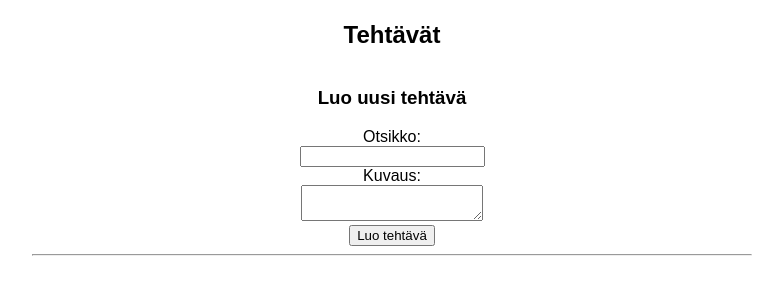
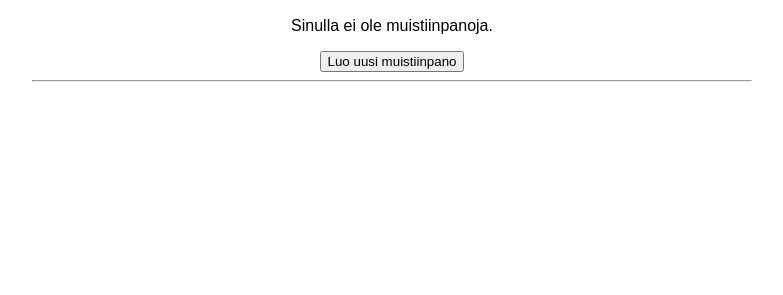
Before and after one commit to veeranniina/tsoha-teht-v-sovellus, a Flask app: template templates/home.html in a window 1280 px wide. Shown: the part 169-464 px from the top of the page, without its empty margins (248-1031 px from the left). Run offline with Flask 3, Linux system fonts and the light colour scheme; the template is opened without the code that fills it, so the values that code supplies are empty; the visitor is signed in with stand-in values (Sample User, id 1).

Commit message:
fixed functionality of home.html

```diff
--- a/templates/home.html
+++ b/templates/home.html
@@ -5,7 +5,8 @@
 {% if session.user_id %}
     <p>Olet kirjautunut sisään nimellä <b>{{ session.user_name }}</b>. <a href="/logout">Kirjaudu ulos</a></p>
 
-<h2>Tehtävät</h2>
+    {% if tasks %}
+        <h2>Muistiinpanot</h2>
         <ul>
             {% for task in tasks %}
             <li>{{ task.title }}</li>
@@ -13,16 +14,11 @@
             <!-- Lisää muita tehtävän tietoja tarpeen mukaan -->
             {% endfor %}
         </ul>
+    {% else %}
+        <p>Sinulla ei ole muistiinpanoja.</p>
+    {% endif %}
 
-<h3>Luo uusi tehtävä</h3>
-<form action="/create_task" method="POST">
-    <label for="title">Otsikko:</label><br>
-    <input type="text" id="title" name="title"><br>
-    <label for="description">Kuvaus:</label><br>
-    <textarea id="description" name="description"></textarea><br>
-    <!-- Lisää muita tehtävän ominaisuuksia tarpeen mukaan -->
-    <button type="submit">Luo tehtävä</button>
-</form>
+    <a href="/new"><button>Luo uusi muistiinpano</button></a>
 
 {% else %}
     <p>Et ole kirjautunut sisään. <a href="/login">Kirjaudu sisään</a></p>
@@ -34,6 +30,5 @@
         <option value="sv">ruotsi</option>
         <option value="en">englanti</option>
     </select></p>
-
 {% endif %}
 {% endblock %}
```
Lines whose indentation alone changed are shown as unchanged.
